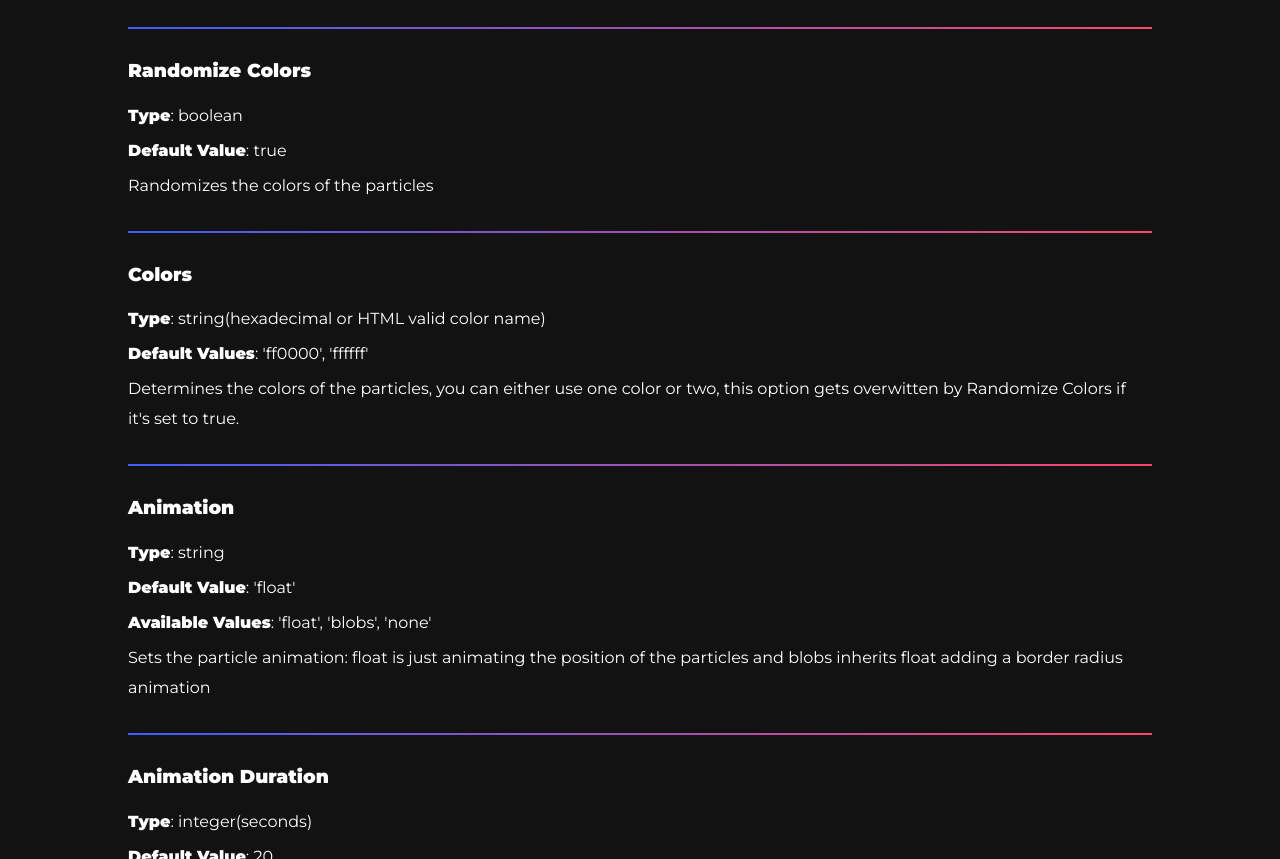
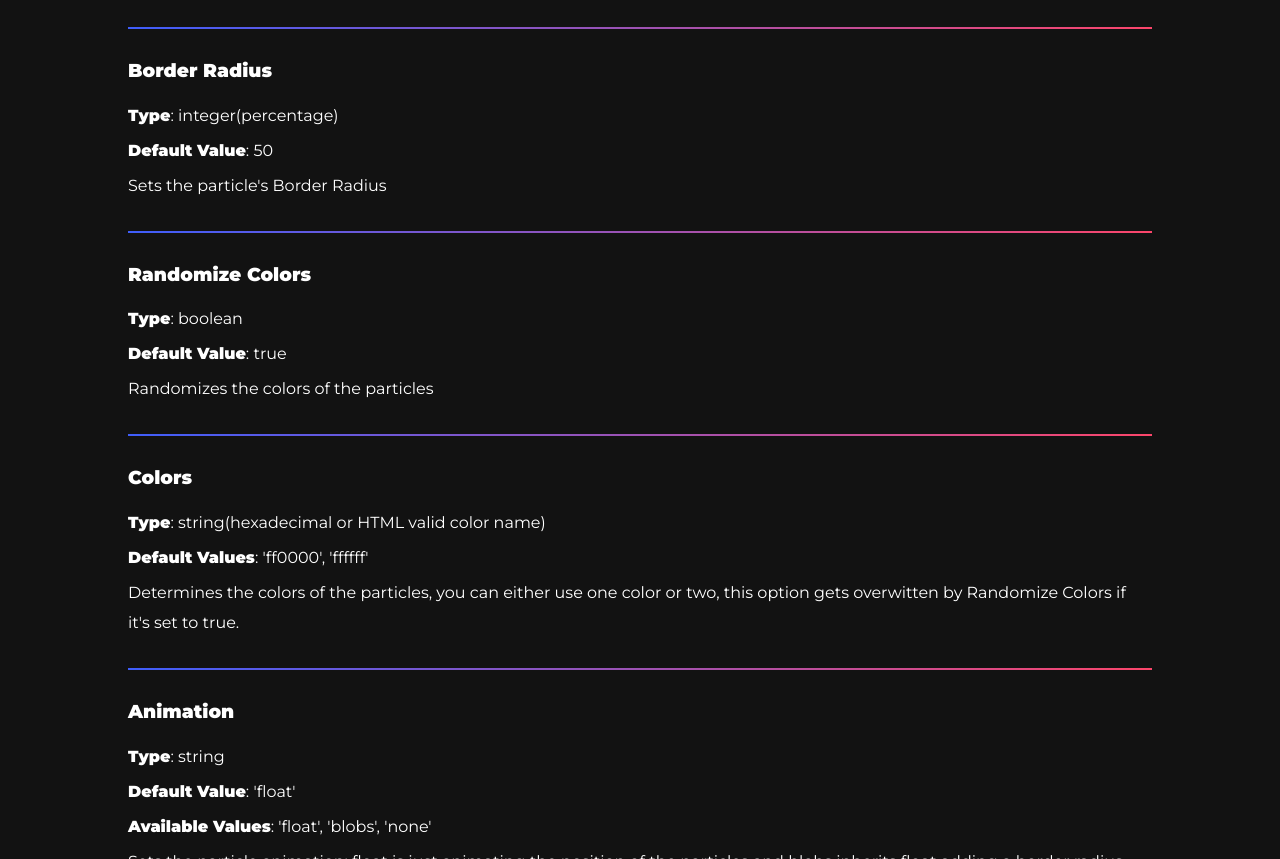
Before and after one commit to alextana/blobs, a plain HTML site: page index.html in a window 1280 px wide. Shown: the part 3083-3942 px from the top of the page. Drawn offline with Linux system fonts and the light colour scheme.

Commit message:
Added border radius to the settings

```diff
--- a/index.html
+++ b/index.html
@@ -291,6 +291,12 @@ document.addEventListener("DOMContentLoaded", function() {
             equal to the max size
           </p>
           <hr>
+          <h3>Border Radius</h3>
+          <p><strong>Type</strong>: integer(percentage)</p>
+          <p><strong>Default Value</strong>: 50</p>
+          <p>Sets the particle's Border Radius
+          </p>
+          <hr>
           <h3>Randomize Colors</h3>
           <p><strong>Type</strong>: boolean</p>
           <p><strong>Default Value</strong>: true</p>
```
